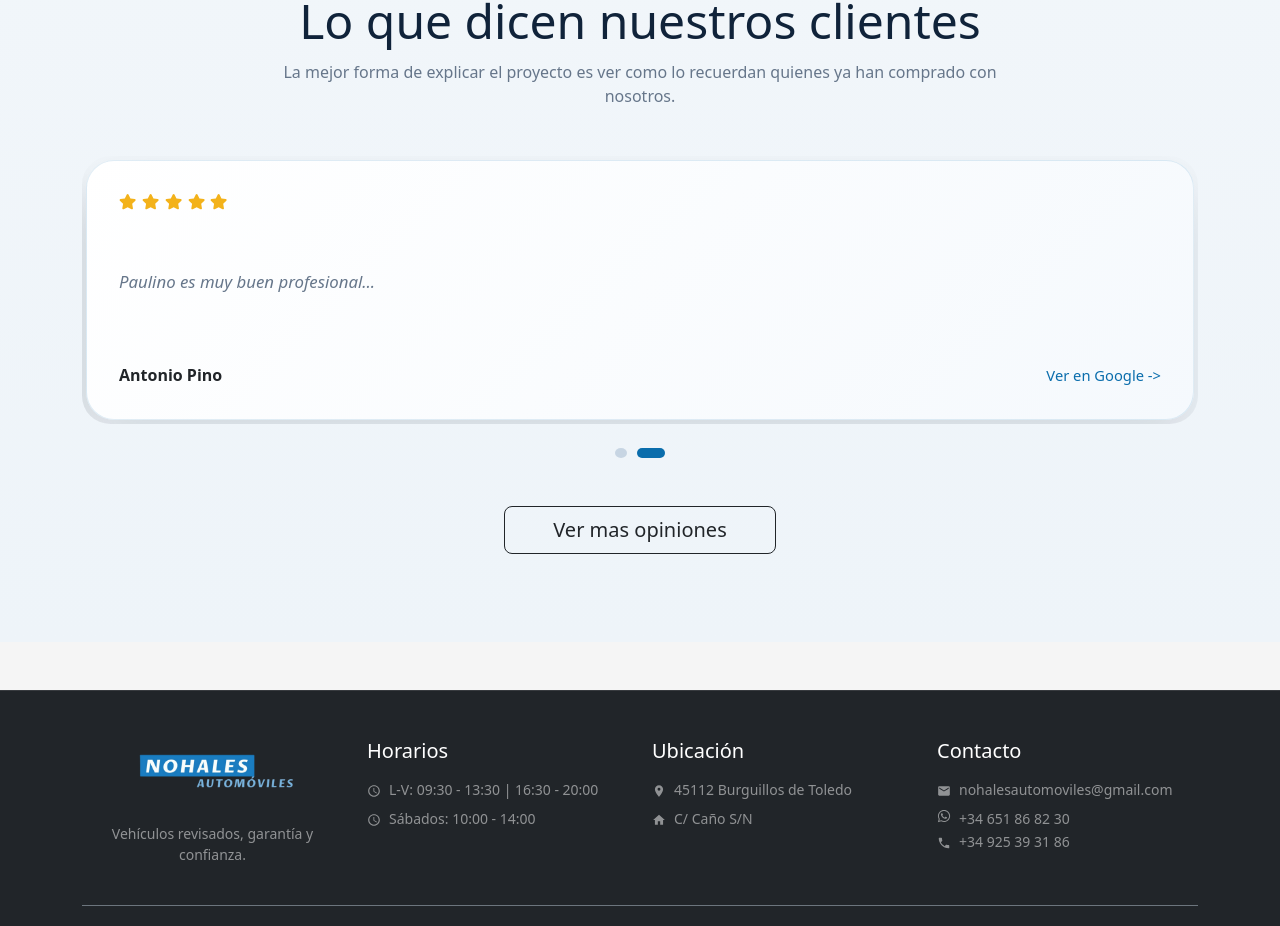
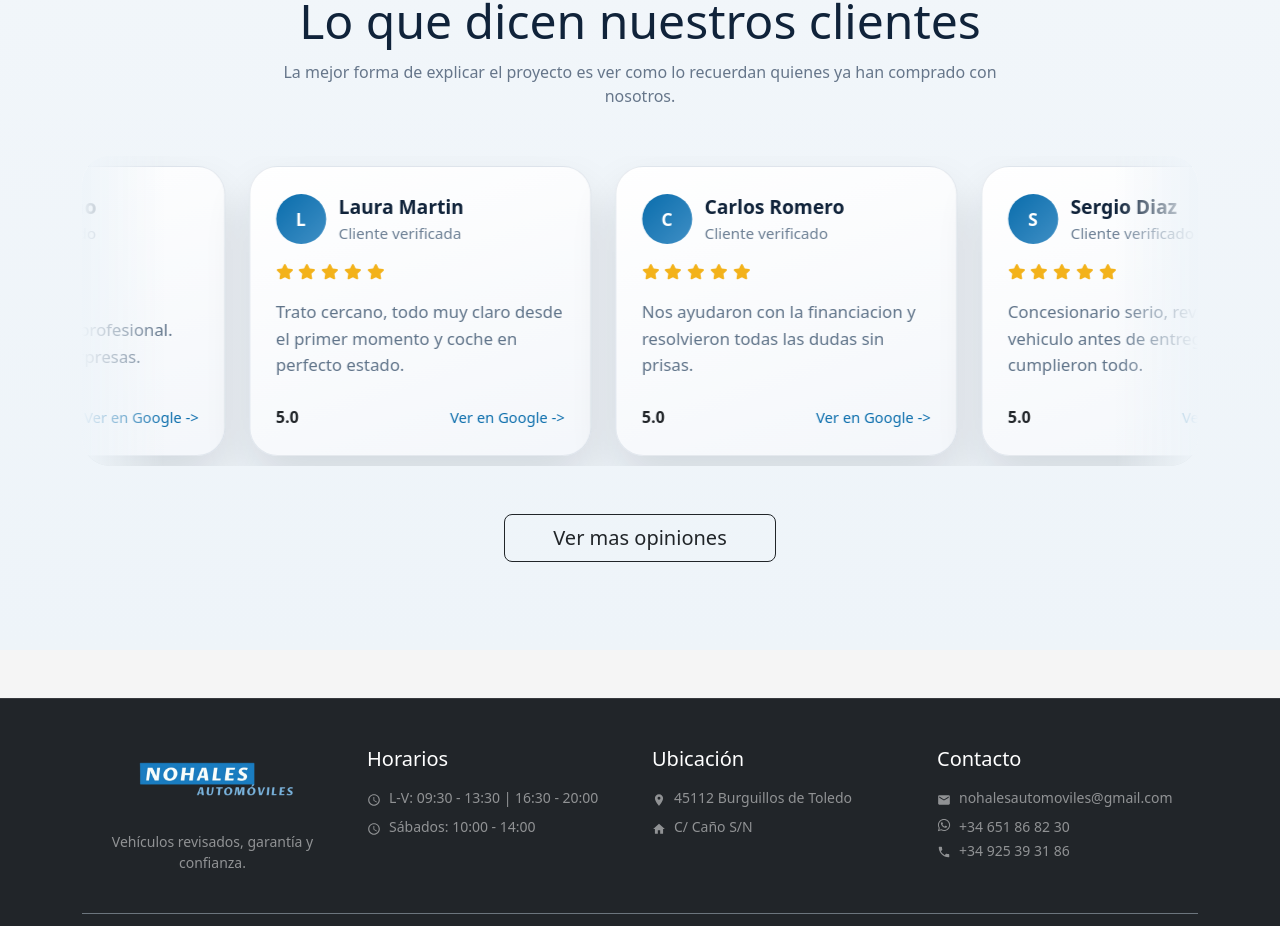
Before and after one commit to JorP2/concesionario-web, a React (Create React App) app in the folder frontend/: page /nosotros in a window 1280 px wide. Shown: the part 1659-2585 px from the top of the page. Built offline with nearby package versions, Linux system fonts and the light colour scheme.

Commit message:
Carrusel dinámico

```diff
--- a/frontend/public/index.html
+++ b/frontend/public/index.html
@@ -2,14 +2,19 @@
 <html lang="en">
   <head>
     <meta charset="utf-8" />
-    <link rel="icon" href="%PUBLIC_URL%/favicon.ico" />
+    <link rel="icon" type="image/png" href="%PUBLIC_URL%/logoNohalesAutomoviles.png" />
     <meta name="viewport" content="width=device-width, initial-scale=1" />
     <meta name="theme-color" content="#000000" />
+    <script
+      src="https://challenges.cloudflare.com/turnstile/v0/api.js"
+      async
+      defer
+    ></script>
     <meta
       name="description"
       content="Web site created using create-react-app"
     />
-    <link rel="apple-touch-icon" href="%PUBLIC_URL%/logo192.png" />
+    <link rel="apple-touch-icon" href="%PUBLIC_URL%/logoNohalesAutomoviles.png" />
     <!--
       manifest.json provides metadata used when your web app is installed on a
       user's mobile device or desktop. See https://developers.google.com/web/fundamentals/web-app-manifest/
@@ -24,7 +29,7 @@
       work correctly both with client-side routing and a non-root public URL.
       Learn how to configure a non-root public URL by running `npm run build`.
     -->
-    <title>React App</title>
+    <title>Nohales Automoviles</title>
   </head>
   <body>
     <noscript>You need to enable JavaScript to run this app.</noscript>
--- a/frontend/src/pages/Contacto.jsx
+++ b/frontend/src/pages/Contacto.jsx
@@ -1,8 +1,35 @@
 import { MdEmail, MdPhone, MdLocationOn } from "react-icons/md";
 import { FaWhatsapp, FaFacebookF, FaInstagram } from "react-icons/fa";
 import "../styles/contacto.css";
+import React from "react";
 
 function Contacto() {
+  const turnstileSiteKey = process.env.REACT_APP_TURNSTILE_SITE_KEY;
+  const [captchaToken, setCaptchaToken] = React.useState("");
+  const [captchaError, setCaptchaError] = React.useState("");
+
+  React.useEffect(() => {
+    window.onTurnstileSuccess = (token) => {
+      setCaptchaToken(token);
+      setCaptchaError("");
+    };
+
+    return () => {
+      delete window.onTurnstileSuccess;
+    };
+  }, []);
+
+  const handleSubmit = (e) => {
+    e.preventDefault();
+
+    if (turnstileSiteKey && !captchaToken) {
+      setCaptchaError("Completa la verificacion anti-spam antes de enviar.");
+      return;
+    }
+
+    setCaptchaError("");
+  };
+
   return (
     <div className="contacto-page">
       <section
@@ -102,7 +129,7 @@ function Contacto() {
                 <p>Te responderemos lo antes posible.</p>
               </div>
 
-              <form className="contacto-form">
+              <form className="contacto-form" onSubmit={handleSubmit}>
                 <div className="mb-3">
                   <input
                     type="text"
@@ -136,6 +163,21 @@ function Contacto() {
                     placeholder="En que podemos ayudarte?"
                   ></textarea>
                 </div>
+
+                {turnstileSiteKey && (
+                  <div className="mb-3">
+                    <div
+                      className="cf-turnstile"
+                      data-sitekey={turnstileSiteKey}
+                      data-callback="onTurnstileSuccess"
+                    />
+                    {captchaError && (
+                      <small className="text-danger d-block mt-2">
+                        {captchaError}
+                      </small>
+                    )}
+                  </div>
+                )}
 
                 <button type="submit" className="btn btn-primary contacto-submit">
                   Enviar mensaje
--- a/frontend/src/pages/Nosotros.jsx
+++ b/frontend/src/pages/Nosotros.jsx
@@ -5,25 +5,43 @@ import React from "react";
 function Nosotros() {
   const reviews = [
     {
-      text: "Muy buenos profesionales...",
+      text: "Muy buenos profesionales y trato cercano en todo momento.",
       name: "Javier Garcia",
+      role: "Cliente verificado",
       link: "https://share.google/ficPdfbF2QA2WmW7x",
     },
     {
-      text: "Paulino es muy buen profesional...",
+      text: "Paulino es muy buen profesional. Compra clara y sin sorpresas.",
       name: "Antonio Pino",
+      role: "Cliente verificado",
       link: "https://share.google/c2Oa8QxjTlui5fyP1",
     },
+    {
+      text: "Trato cercano, todo muy claro desde el primer momento y coche en perfecto estado.",
+      name: "Laura Martin",
+      role: "Cliente verificada",
+      link: "https://www.google.com/maps",
+    },
+    {
+      text: "Nos ayudaron con la financiacion y resolvieron todas las dudas sin prisas.",
+      name: "Carlos Romero",
+      role: "Cliente verificado",
+      link: "https://www.google.com/maps",
+    },
+    {
+      text: "Concesionario serio, revisaron el vehiculo antes de entregarlo y cumplieron todo.",
+      name: "Sergio Diaz",
+      role: "Cliente verificado",
+      link: "https://www.google.com/maps",
+    },
+    {
+      text: "Muy buena experiencia de compra. Transparencia, rapidez y buena atencion postventa.",
+      name: "Marta Lopez",
+      role: "Cliente verificada",
+      link: "https://www.google.com/maps",
+    },
   ];
-  const [reviewActiva, setReviewActiva] = React.useState(0);
-
-  React.useEffect(() => {
-    if (reviews.length <= 1) return undefined;
-    const intervalo = setInterval(() => {
-      setReviewActiva((prev) => (prev + 1) % reviews.length);
-    }, 4500);
-    return () => clearInterval(intervalo);
-  }, [reviews.length]);
+  const reviewsLoop = [...reviews, ...reviews];
 
   return (
     <div className="nosotros-page">
@@ -113,14 +131,9 @@ function Nosotros() {
           </div>
 
           <div className="nosotros-reviews-carousel">
-            <div
-              className="nosotros-reviews-track"
-              style={{
-                transform: `translateX(-${reviewActiva * 100}%)`,
-              }}
-            >
-              {reviews.map((review, index) => (
-                <div key={index} className="nosotros-review-slide">
+            <div className="nosotros-reviews-track nosotros-reviews-track--auto">
+              {reviewsLoop.map((review, index) => (
+                <div key={`${review.name}-${index}`} className="nosotros-review-slide">
                   <a
                     href={review.link}
                     target="_blank"
@@ -128,6 +141,15 @@ function Nosotros() {
                     className="nosotros-review-link"
                   >
                     <div className="nosotros-review-card">
+                      <div className="nosotros-review-user">
+                        <div className="nosotros-review-avatar">
+                          {review.name.charAt(0)}
+                        </div>
+                        <div>
+                          <strong>{review.name}</strong>
+                          <span>{review.role}</span>
+                        </div>
+                      </div>
                       <div className="nosotros-review-stars mb-3">
                         {Array(5)
                           .fill()
@@ -137,7 +159,7 @@ function Nosotros() {
                       </div>
                       <p className="mb-4">{review.text}</p>
                       <div className="nosotros-review-footer">
-                        <strong>{review.name}</strong>
+                        <strong>5.0</strong>
                         <span>Ver en Google -&gt;</span>
                       </div>
                     </div>
@@ -145,18 +167,6 @@ function Nosotros() {
                 </div>
               ))}
             </div>
-          </div>
-
-          <div className="nosotros-review-dots mt-4">
-            {reviews.map((_, idx) => (
-              <button
-                key={idx}
-                type="button"
-                className={idx === reviewActiva ? "activo" : ""}
-                onClick={() => setReviewActiva(idx)}
-                aria-label={`Ir a opinion ${idx + 1}`}
-              />
-            ))}
           </div>
 
           <div className="text-center mt-5">
--- a/frontend/src/styles/Nosotros.css
+++ b/frontend/src/styles/Nosotros.css
@@ -162,26 +162,58 @@
   position: relative;
   overflow: hidden;
   border-radius: 28px;
+  padding: 0.4rem 0;
+}
+
+.nosotros-reviews-carousel::before,
+.nosotros-reviews-carousel::after {
+  content: "";
+  position: absolute;
+  top: 0;
+  width: 82px;
+  height: 100%;
+  z-index: 2;
+  pointer-events: none;
+}
+
+.nosotros-reviews-carousel::before {
+  left: 0;
+  background: linear-gradient(90deg, #eef4f9 0%, rgba(238, 244, 249, 0) 100%);
+}
+
+.nosotros-reviews-carousel::after {
+  right: 0;
+  background: linear-gradient(270deg, #eef4f9 0%, rgba(238, 244, 249, 0) 100%);
 }
 
 .nosotros-reviews-track {
   display: flex;
+  gap: 1rem;
+  width: max-content;
   transition: transform 0.8s ease;
   will-change: transform;
 }
 
+.nosotros-reviews-track--auto {
+  animation: reviews-scroll 42s linear infinite;
+}
+
+.nosotros-reviews-carousel:hover .nosotros-reviews-track--auto {
+  animation-play-state: paused;
+}
+
 .nosotros-review-slide {
-  flex: 0 0 100%;
+  flex: 0 0 350px;
   padding: 0.25rem;
 }
 
 .nosotros-review-card {
-  min-height: 260px;
-  padding: 2rem;
+  min-height: 290px;
+  padding: 1.6rem;
   border-radius: 28px;
-  background: linear-gradient(135deg, #ffffff 0%, #f5f9fd 100%);
-  border: 1px solid rgba(10, 109, 172, 0.12);
-  box-shadow: 0 28px 54px rgba(15, 23, 42, 0.12);
+  background: linear-gradient(160deg, #ffffff 0%, #f4f7fb 100%);
+  border: 1px solid rgba(153, 170, 189, 0.26);
+  box-shadow: 0 24px 46px rgba(15, 23, 42, 0.12);
   transition: transform 0.3s ease, box-shadow 0.3s ease;
   display: flex;
   flex-direction: column;
@@ -190,7 +222,39 @@
 
 .nosotros-review-card:hover {
   transform: translateY(-6px);
-  box-shadow: 0 34px 62px rgba(15, 23, 42, 0.18);
+  box-shadow: 0 30px 54px rgba(15, 23, 42, 0.16);
+}
+
+.nosotros-review-user {
+  display: flex;
+  align-items: center;
+  gap: 0.8rem;
+  margin-bottom: 1rem;
+}
+
+.nosotros-review-avatar {
+  width: 50px;
+  height: 50px;
+  border-radius: 50%;
+  background: linear-gradient(135deg, #0a6dac 0%, #3f8fc5 100%);
+  color: #fff;
+  display: flex;
+  align-items: center;
+  justify-content: center;
+  font-weight: 700;
+  font-size: 1.1rem;
+  text-transform: uppercase;
+}
+
+.nosotros-review-user strong {
+  display: block;
+  color: #10233a;
+  font-size: 1.2rem;
+}
+
+.nosotros-review-user span {
+  color: #6c7f94;
+  font-size: 0.95rem;
 }
 
 .nosotros-review-stars {
@@ -201,10 +265,9 @@
 }
 
 .nosotros-review-card p {
-  color: #66768a;
-  font-style: italic;
+  color: #5f7389;
   font-size: 1.05rem;
-  line-height: 1.7;
+  line-height: 1.6;
 }
 
 .nosotros-review-footer {
@@ -219,29 +282,21 @@
   font-size: 0.92rem;
 }
 
-.nosotros-review-dots {
-  display: flex;
-  justify-content: center;
-  gap: 0.6rem;
-}
-
-.nosotros-review-dots button {
-  width: 10px;
-  height: 10px;
-  border-radius: 50%;
-  border: none;
-  background: #c7d5e3;
-  transition: all 0.2s ease;
-}
-
-.nosotros-review-dots button.activo {
-  width: 28px;
-  border-radius: 999px;
-  background: #0a6dac;
+@keyframes reviews-scroll {
+  from {
+    transform: translateX(0);
+  }
+  to {
+    transform: translateX(calc(-50% - 0.5rem));
+  }
 }
 
 @media (max-width: 991px) {
   .nosotros-intro-grid {
     grid-template-columns: 1fr;
   }
+
+  .nosotros-review-slide {
+    flex-basis: 300px;
+  }
 }
```
Also changed, not shown: frontend/public/manifest.json.
